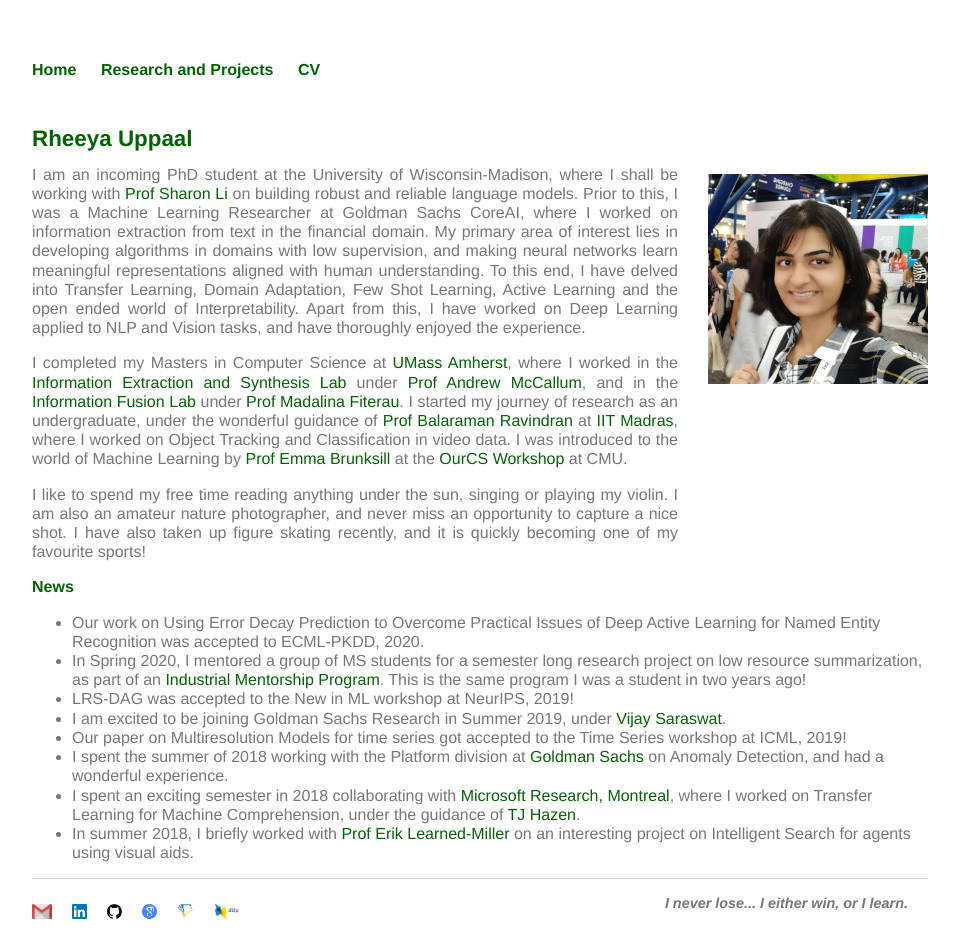
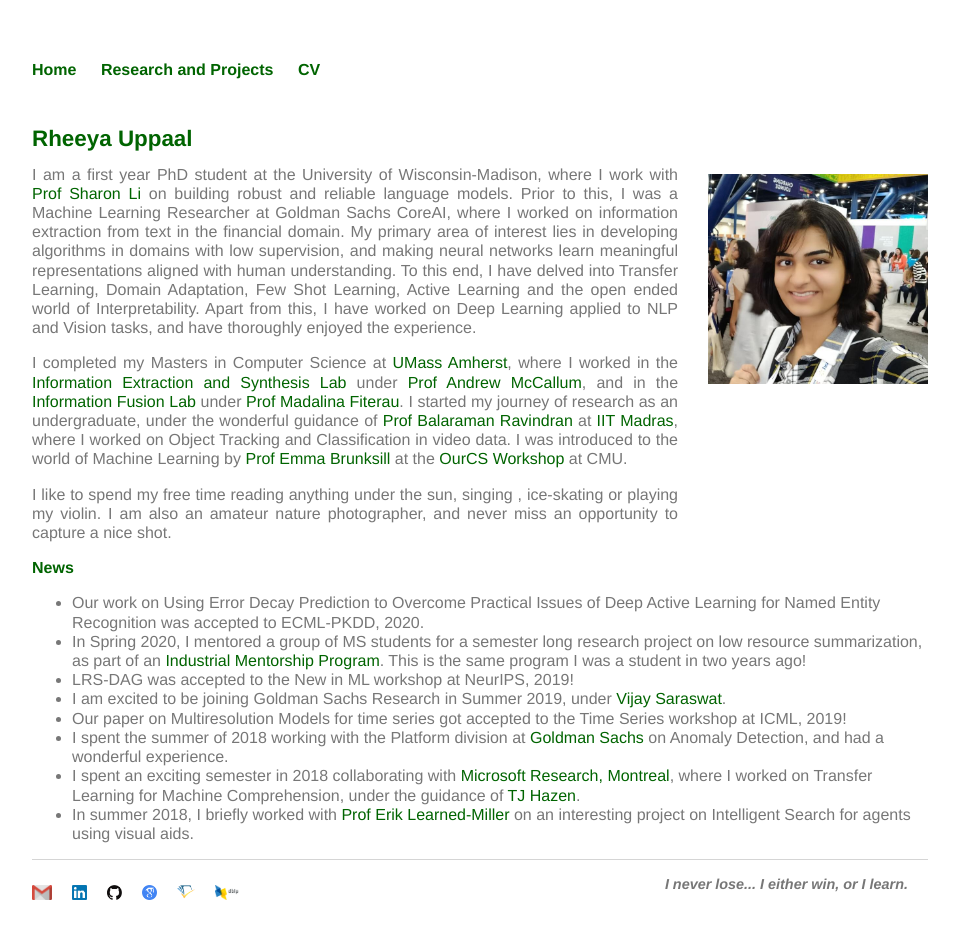
Before and after one commit to Uppaal/Uppaal.github.io, a Jekyll site: the page built from index.html, in a window 1280 px wide. Shown: the whole page, without its empty margins (160-1119 px from the left). Built offline with Jekyll 4.4.1, drawn with Linux system fonts in a browser that asks for light colours.

Commit message:
Update index.html

```diff
--- a/index.html
+++ b/index.html
@@ -8,13 +8,13 @@ title: Rheeya Uppaal
 
 	<img src="images/IESL.jpeg" style="float:right" src="R2.jpeg" alt="picture" class="inline" width="220" style="padding-top: 0px; padding-bottom: 10px; padding-left: 40px; padding-right: 10px">
 
-	<p align="justify">I am an incoming PhD student at the University of Wisconsin-Madison, where I shall be working with <a href="http://pages.cs.wisc.edu/~sharonli/">Prof Sharon Li</a> on building robust and reliable language models. Prior to this, I was a Machine Learning Researcher at Goldman Sachs CoreAI, where I worked on information extraction from text in the financial domain. My primary area of interest lies in developing algorithms in domains with low supervision, and making neural networks learn meaningful representations aligned with human understanding. To this end, I have delved into Transfer Learning, Domain Adaptation, Few Shot Learning, Active Learning and the open ended world of Interpretability. Apart from this, I have worked on Deep Learning applied to NLP and Vision tasks, and have thoroughly enjoyed the experience. </p>
+	<p align="justify">I am a first year PhD student at the University of Wisconsin-Madison, where I work with <a href="http://pages.cs.wisc.edu/~sharonli/">Prof Sharon Li</a> on building robust and reliable language models. Prior to this, I was a Machine Learning Researcher at Goldman Sachs CoreAI, where I worked on information extraction from text in the financial domain. My primary area of interest lies in developing algorithms in domains with low supervision, and making neural networks learn meaningful representations aligned with human understanding. To this end, I have delved into Transfer Learning, Domain Adaptation, Few Shot Learning, Active Learning and the open ended world of Interpretability. Apart from this, I have worked on Deep Learning applied to NLP and Vision tasks, and have thoroughly enjoyed the experience. </p>
 
 	<p align="justify">I  completed my Masters in Computer Science at <a href="https://www.cics.umass.edu/">UMass Amherst</a>, where I worked in the <a href="http://www.iesl.cs.umass.edu/">Information Extraction and Synthesis Lab</a> under <a href="https://people.cs.umass.edu/~mccallum/">Prof Andrew McCallum</a>, and in the <a href="https://groups.cs.umass.edu/infofusion/home/?_ga=2.117104198.155534692.1602819880-1170722050.1601252246">Information Fusion Lab</a> under <a href="https://www.cs.cmu.edu/~mfiterau/">Prof Madalina Fiterau</a>. I started my journey of research as an undergraduate, under the wonderful guidance of <a href="https://www.cse.iitm.ac.in/~ravi/">Prof Balaraman Ravindran</a> at <a href="https://www.cse.iitm.ac.in/">IIT Madras</a>, where I worked on Object Tracking and Classification in video data. I was introduced to the world of Machine Learning by <a href="https://cs.stanford.edu/people/ebrun/">Prof Emma Brunksill</a> at the <a href="http://www.cs.cmu.edu/ourcs/">OurCS Workshop</a> at CMU.</p>
 
 <!-- 	<p align="justify">I spent the past summer working with the Platform division at <a href="https://www.goldmansachs.com/index.html">Goldman Sachs</a> on Anomaly Detection, and had a wonderful experience. Before that, I spent an exciting semester collaborating with <a href="https://www.microsoft.com/en-us/research/lab/microsoft-research-montreal/">Microsoft Research, Montreal</a>, where I worked on Transfer Learning for Machine Comprehension, under the guidance of <a href="https://www.microsoft.com/en-us/research/people/tihazen/">TJ Hazen</a>. I briefly worked with <a href="https://people.cs.umass.edu/~elm/">Prof Erik Learned-Miller</a> on an interesting project on Intelligent Search for agents using visual aids. I started my journey of research as an undergraduate, under the wonderful guidance of <a href="https://www.cse.iitm.ac.in/~ravi/">Prof Balaraman Ravindran</a> at <a href="https://www.cse.iitm.ac.in/">IIT Madras</a>, where I worked on Object Tracking and Classification in video data. I was introduced to the world of Machine Learning by <a href="https://cs.stanford.edu/people/ebrun/">Prof Emma Brunksill</a> at the <a href="http://www.cs.cmu.edu/ourcs/">OurCS Workshop</a> at CMU.</p> -->
 
-	<p align="justify">I like to spend my free time reading anything under the sun, singing or playing my violin. I am also an amateur nature photographer, and never miss an opportunity to capture a nice shot. I have also taken up figure skating recently, and it is quickly becoming one of my favourite sports!</p>
+	<p align="justify">I like to spend my free time reading anything under the sun, singing , ice-skating or playing my violin. I am also an amateur nature photographer, and never miss an opportunity to capture a nice shot.</p>
 
 
 	<h3>News</h3>
```
